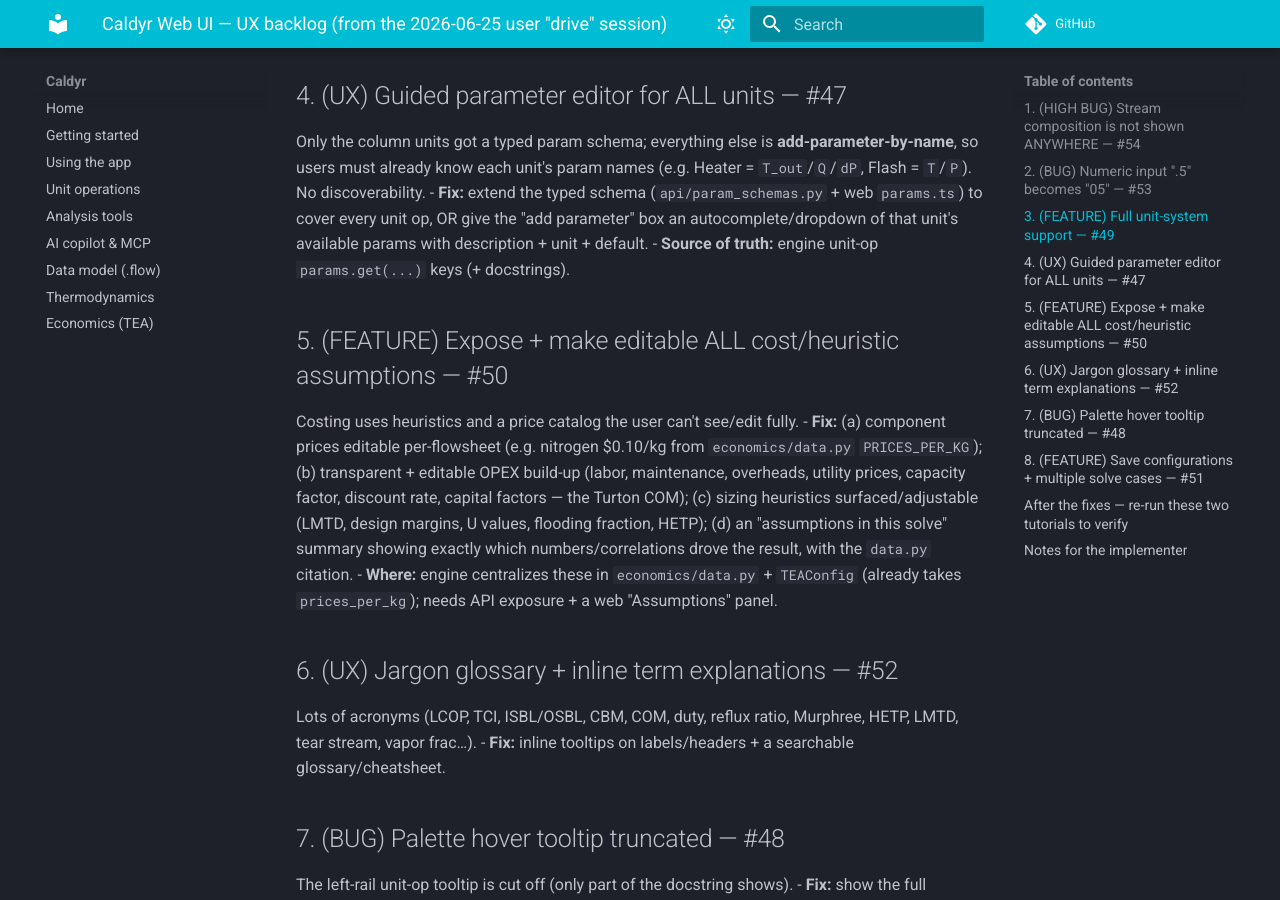
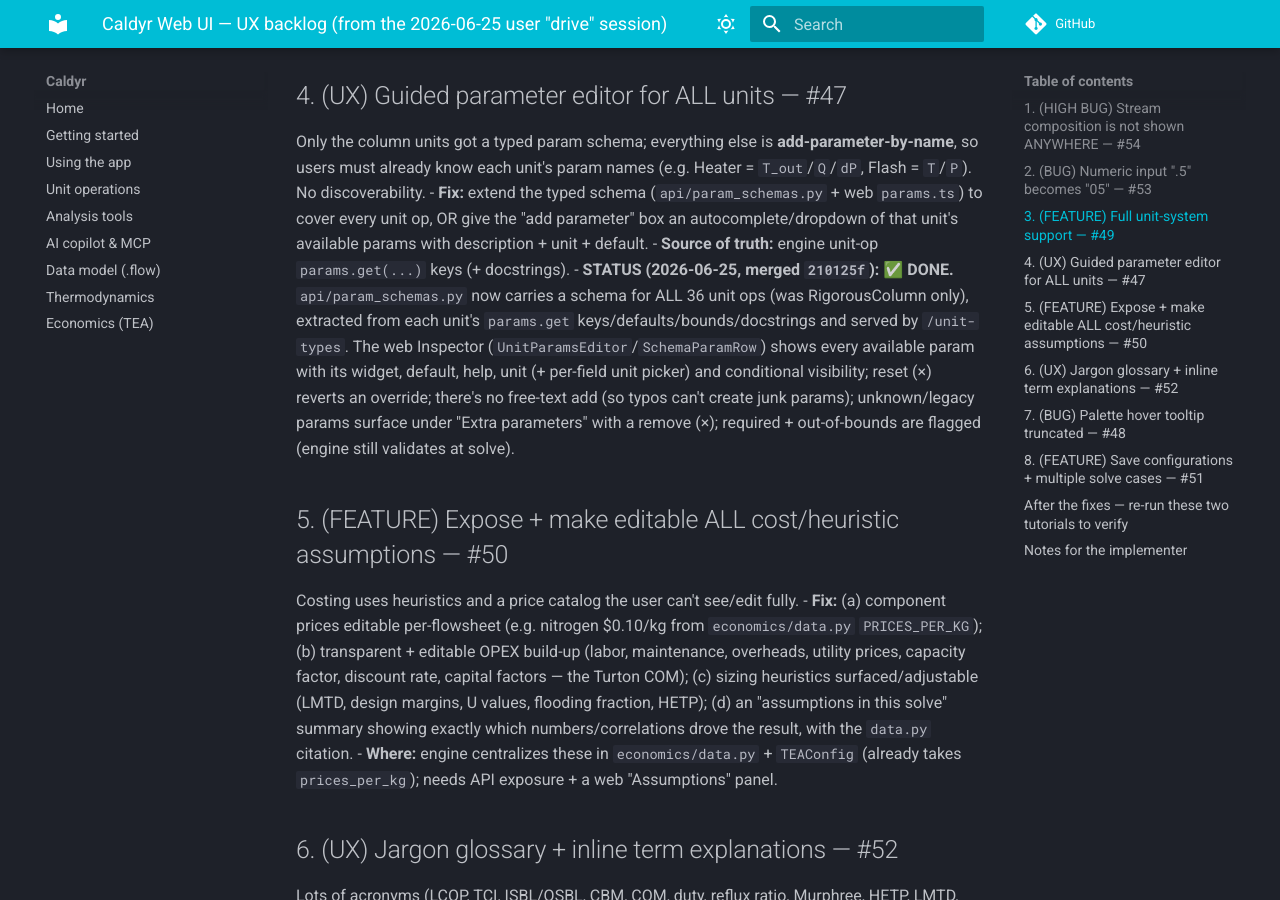
Before and after one commit to rpg32/caldyr, an MkDocs documentation site: the page built from docs/UX_BACKLOG.md, in a window 1280 px wide and 900 px high, scrolled down 1557 px. Built offline with MkDocs 1.6.1 and Material for MkDocs 9.7.7, drawn with Linux system fonts in a browser that asks for light colours; comment, search, counter and statistics services are not loaded.

Commit message:
docs: mark UX backlog #47 (guided param editor for all units) done
Co-Authored-By: Claude Opus 4.8 <noreply@anthropic.com>

```diff
--- a/docs/UX_BACKLOG.md
+++ b/docs/UX_BACKLOG.md
@@ -65,6 +65,15 @@ Only the column units got a typed param schema; everything else is
   cover every unit op, OR give the "add parameter" box an autocomplete/dropdown of
   that unit's available params with description + unit + default.
 - **Source of truth:** engine unit-op `params.get(...)` keys (+ docstrings).
+- **STATUS (2026-06-25, merged `210125f`): ✅ DONE.** `api/param_schemas.py` now
+  carries a schema for ALL 36 unit ops (was RigorousColumn only), extracted from
+  each unit's `params.get` keys/defaults/bounds/docstrings and served by
+  `/unit-types`. The web Inspector (`UnitParamsEditor`/`SchemaParamRow`) shows
+  every available param with its widget, default, help, unit (+ per-field unit
+  picker) and conditional visibility; reset (×) reverts an override; there's no
+  free-text add (so typos can't create junk params); unknown/legacy params surface
+  under "Extra parameters" with a remove (×); required + out-of-bounds are flagged
+  (engine still validates at solve).
 
 ## 5. (FEATURE) Expose + make editable ALL cost/heuristic assumptions — #50
 Costing uses heuristics and a price catalog the user can't see/edit fully.
```
